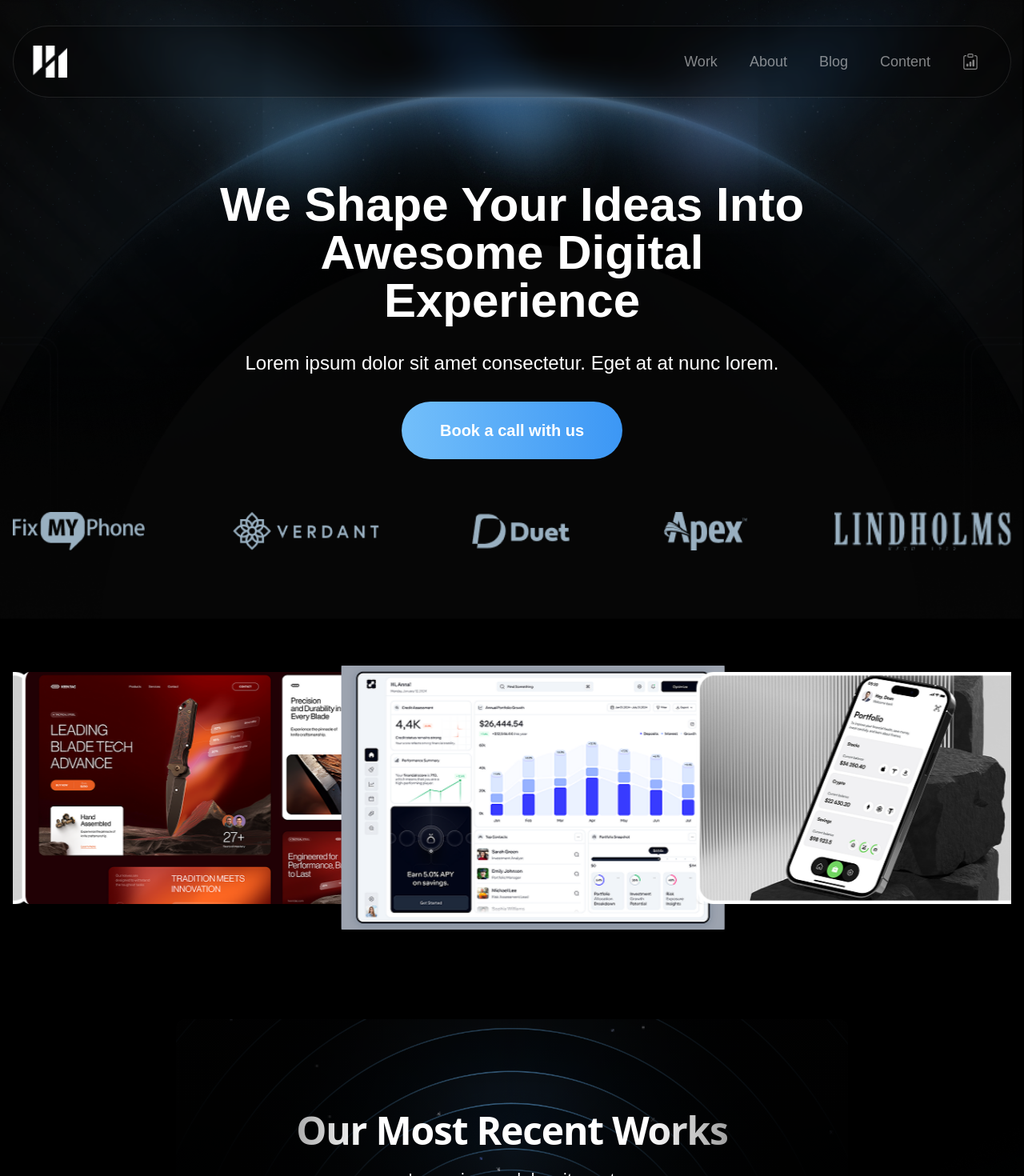
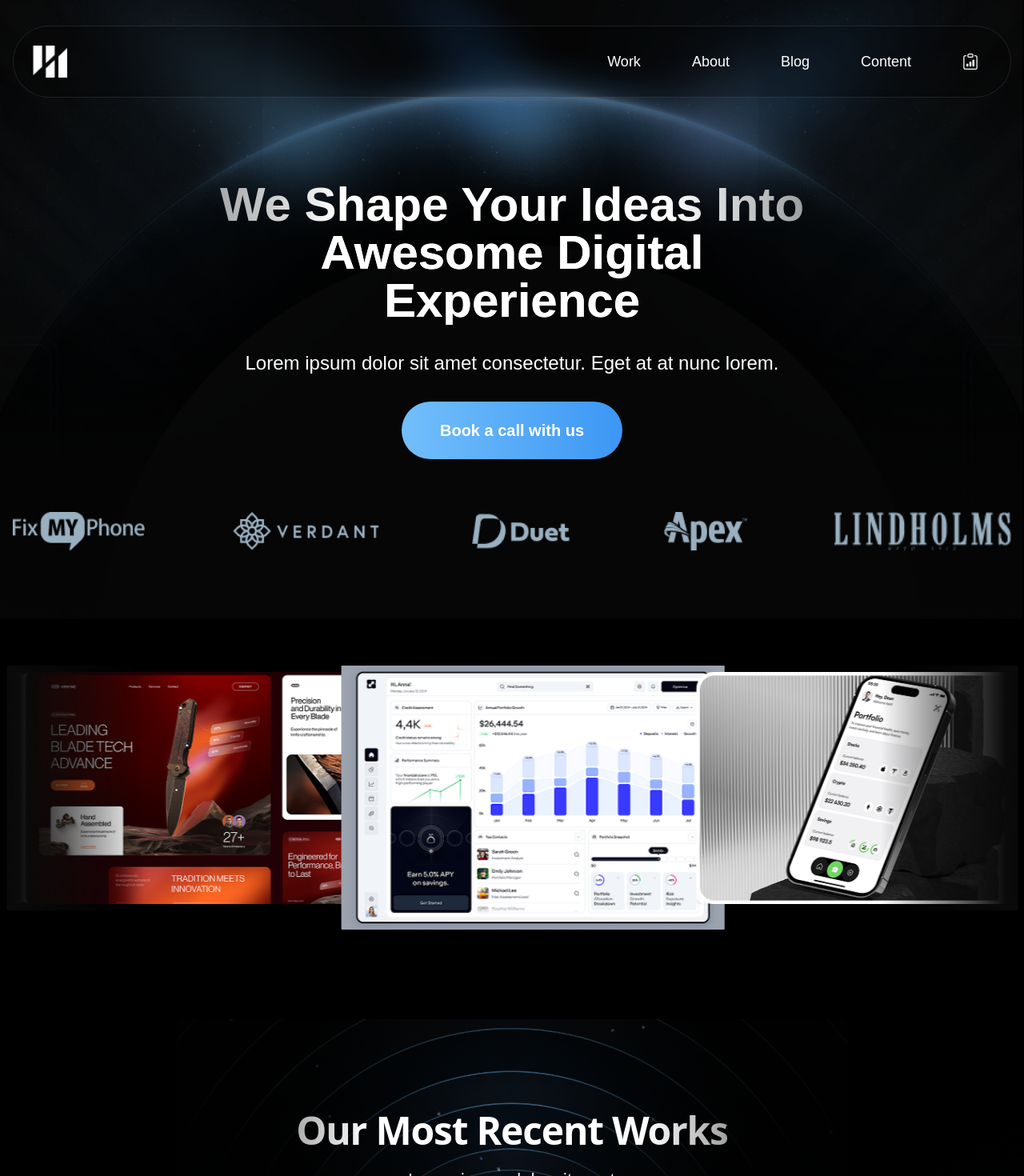
Before and after one commit to mitul200/intern-task, a React (Vite) app: page / in a window 1280 px wide. Shown: the top 1470 px of the page at 80% size. Built offline with nearby package versions, Linux system fonts and the light colour scheme.

Commit message:
fix some btn class and made img shadow in cardSection

```diff
--- a/src/components/Banner.tsx
+++ b/src/components/Banner.tsx
@@ -27,10 +27,23 @@ const Banner = () => {
         {/* Centered Text */}
         <div className="flex items-center w-full justify-center h-full px-4 text-center ">
           <div className="text-white space-y-8 ">
-            <h1 className="font-bold text-3xl sm:text-4xl md:text-5xl lg:text-6xl  leading-[120%] font-rethink">
-              We Shape Your Ideas Into{" "}
-              <span className="block text-primary">Awesome Digital</span>
-              <span className="block">Experience</span>
+            <h1
+              className="bg-[radial-gradient(57.43%_313.9%_at_48.8%_59.03%,_#FFFFFF_50.47%,_rgba(255,_255,_255,_0.5)_100%)]
+                bg-clip-text text-transparent font-bold text-3xl sm:text-4xl md:text-5xl lg:text-6xl  leading-[120%] font-rethink"
+            >
+              We Shape Your Ideas Into
+              <span
+                className="block text-primary bg-[radial-gradient(57.43%_313.9%_at_48.8%_59.03%,_#FFFFFF_56.47%,_rgba(255,_255,_255,_0.5)_100%)]
+                bg-clip-text text-transparent"
+              >
+                Awesome Digital
+              </span>
+              <span
+                className="block bg-[radial-gradient(57.43%_313.9%_at_48.8%_59.03%,_#FFFFFF_56.47%,_rgba(255,_255,_255,_0.5)_100%)]
+                bg-clip-text text-transparent"
+              >
+                Experience
+              </span>
             </h1>
             <p
               className="text-center font-rethink font-medium leading-[120%] tracking-normal
@@ -39,14 +52,7 @@ const Banner = () => {
             >
               Lorem ipsum dolor sit amet consectetur. Eget at at nunc lorem.
             </p>
-            <button
-              className="bg-gradient-to-r from-[#73BFFA] to-[#3C97F5]
-             text-white px-12 py-6 rounded-full font-semibold text-[20px]
-              leading-[120%] tracking-normal font-rethink transition duration-500
-               hover:opacity-45 "
-            >
-              Book a call with us
-            </button>
+            <button className="banner-btn">Book a call with us</button>
           </div>
         </div>
 
--- a/src/components/CardSection.tsx
+++ b/src/components/CardSection.tsx
@@ -190,11 +190,7 @@ const CardSection = () => {
         </div>
       </div>
       <div className=" flex justify-center items-center lg:mt-24 mt-12">
-        <button
-          className="inline-flex items-center justify-center gap-[8px]
-    py-8 px-10 rounded-[48px]
-    bg-gradient-to-r from-[#73BFFA] to-[#3C97F5]"
-        >
+        <button className="view-btn">
           <span className="w-[97px] h-[15px] font-[Rethink Sans] font-medium text-[20px] leading-[75%] text-white">
             View more
           </span>
--- a/src/components/Navber.tsx
+++ b/src/components/Navber.tsx
@@ -14,7 +14,7 @@ const Navbar = () => {
         <img src={logo} alt="logo" className="h-10 w-auto" />
 
         {/* Desktop Navigation */}
-        <div className="hidden md:flex items-center gap-2 text-white/50 text-base h-[42px]">
+        <div className="hidden md:flex items-center gap-8 text-white text-base h-[42px]">
           {["Work", "About", "Blog", "Content"].map((item, index) => (
             <Link
               key={index}
@@ -23,7 +23,7 @@ const Navbar = () => {
               spy={true}
               to={item.toLowerCase()}
               offset={-200}
-              className="cursor-pointer px-4 py-2 hover:text-white transition font-dm font-medium text-lg"
+              className="cursor-pointer px-4 py-2 hover:text-white/50 transition font-dm font-medium text-lg"
             >
               {item}
             </Link>
@@ -33,7 +33,7 @@ const Navbar = () => {
             smooth={true}
             spy={true}
             to="contact"
-            className="cursor-pointer px-4 py-2 hover:text-white transition text-xl font-dm font-medium"
+            className="cursor-pointer px-4 py-2 hover:text-white/50 transition text-xl font-dm font-medium"
           >
             <BsClipboardData />
           </Link>
@@ -41,7 +41,7 @@ const Navbar = () => {
 
         {/* Mobile Menu Icon */}
         <div
-          className="md:hidden text-white text-3xl cursor-pointer"
+          className="md:hidden text-white/50 text-3xl cursor-pointer"
           onClick={() => setIsOpen(!isOpen)}
         >
           {isOpen ? <HiX /> : <HiMenu />}
@@ -50,7 +50,7 @@ const Navbar = () => {
 
       {/* Mobile Dropdown */}
       {isOpen && (
-        <div className="absolute top-[100px] bg-black/90 w-full rounded-xl max-w-[90%] text-white p-6 md:hidden">
+        <div className="absolute top-[100px] bg-black/90 w-full rounded-xl max-w-[90%] text-white/50 p-6 md:hidden">
           {["Work", "About", "Blog", "Content", "Contact"].map(
             (item, index) => (
               <Link
--- a/src/components/ProductsSlider.tsx
+++ b/src/components/ProductsSlider.tsx
@@ -16,6 +16,9 @@ import image1 from "../assets/image.png";
 import image2 from "../assets/image1.png";
 import image3 from "../assets/image2.png";
 
+import leftSlider from "../assets/leftSlider.png";
+import rightSlider from "../assets/rightSlider.png";
+
 const images = [image1, image2, image3, image1, image2];
 
 const ProductsSlider = () => {
@@ -23,7 +26,21 @@ const ProductsSlider = () => {
 
   return (
     <div className="w-full py-8 px-4">
-      <div className="w-full max-w-[1640px] mx-auto flex justify-center items-center">
+      <div className="w-full max-w-[1640px] mx-auto flex justify-center items-center relative">
+        <div className=" absolute top-0 z-10  left-32 transform -translate-x-1/2">
+          <img
+            src={leftSlider}
+            className="h-[200px] sm:h-[250px] md:h-[280px] lg:h-[306px]"
+            alt=""
+          />
+        </div>
+        <div className=" absolute top-0 z-10  -right-36 transform -translate-x-1/2">
+          <img
+            src={rightSlider}
+            className="h-[200px] sm:h-[250px] md:h-[280px] lg:h-[306px]"
+            alt=""
+          />
+        </div>
         <Swiper
           spaceBetween={16}
           grabCursor={true}
--- a/src/index.css
+++ b/src/index.css
@@ -10,6 +10,8 @@ body {
   @apply w-[151px] h-[56px] py-[12px] px-[24px] rounded-[56px]
          border border-white/10 bg-[#93D1FD1A] backdrop-blur-[40px]
          text-white  font-medium text-[24px]
+         transition duration-500
+    hover:opacity-45
          leading-[75%] flex items-center justify-center gap-2;
 }
 .card-btn-sm {
@@ -17,5 +19,21 @@ body {
   rounded-[36.89px]   border-white/10 border-[0.66px]
   bg-[#93D1FD1A] backdrop-blur-[40px]
   text-white  font-medium text-[16px]
+  transition duration-500
+    hover:opacity-45
   leading-[75%] tracking-normal flex items-center justify-center gap-[5.27px];
 }
+
+.banner-btn {
+  @apply bg-gradient-to-r from-[#73BFFA] to-[#3C97F5]
+  text-white px-12 py-6 rounded-full font-semibold text-[20px]
+   leading-[120%] tracking-normal font-rethink transition duration-500
+    hover:opacity-45;
+}
+
+.view-btn {
+  @apply inline-flex items-center justify-center gap-[8px]
+  py-8 px-10 rounded-[48px] transition duration-500
+  hover:opacity-45
+  bg-gradient-to-r from-[#73BFFA] to-[#3C97F5];
+}
```
Also changed, not shown: src/assets/leftSlider.png (added), src/assets/rightslider.png (added).
